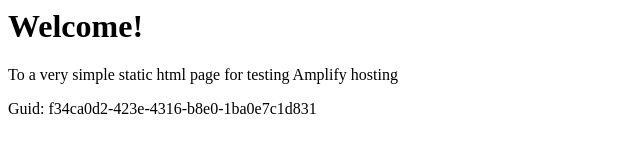
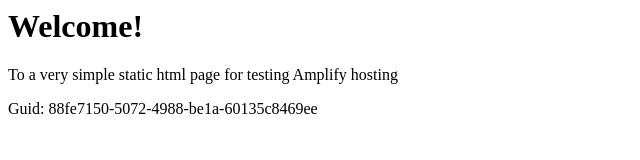
Before and after one commit to aws-aemilia-iad/Github-PR-Commit-Integration-Test-DoNotTouch-GitHubWebhookPushCanaryTest-v1-preprod-us-east-1, a website: page src/index.html in a window 1280 px wide. Shown: the full height of the page, 0-640 px from the left. Drawn offline with Linux system fonts and the light colour scheme.

Commit message:
commit from integ tests

```diff
--- a/src/index.html
+++ b/src/index.html
@@ -12,6 +12,6 @@
 <body>
     <h1>Welcome!</h1>
     <p>To a very simple static html page for testing Amplify hosting</p>
-    <p>Guid: f34ca0d2-423e-4316-b8e0-1ba0e7c1d831</p></body>
+    <p>Guid: 88fe7150-5072-4988-be1a-60135c8469ee</p></body>
 
 </html>
```
